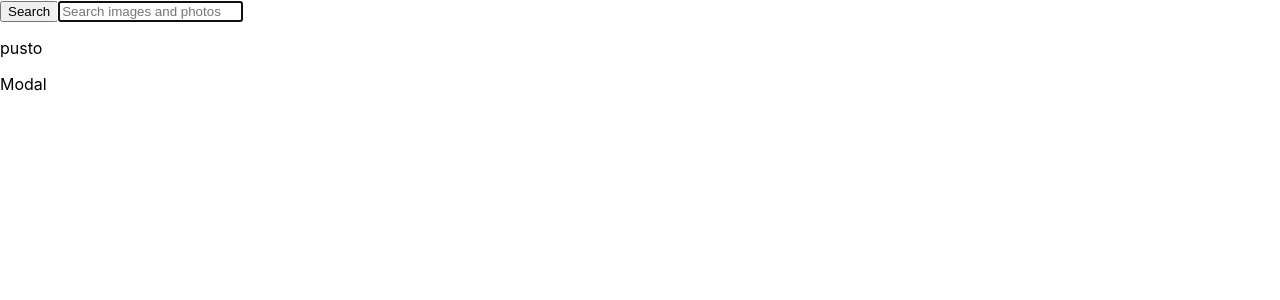
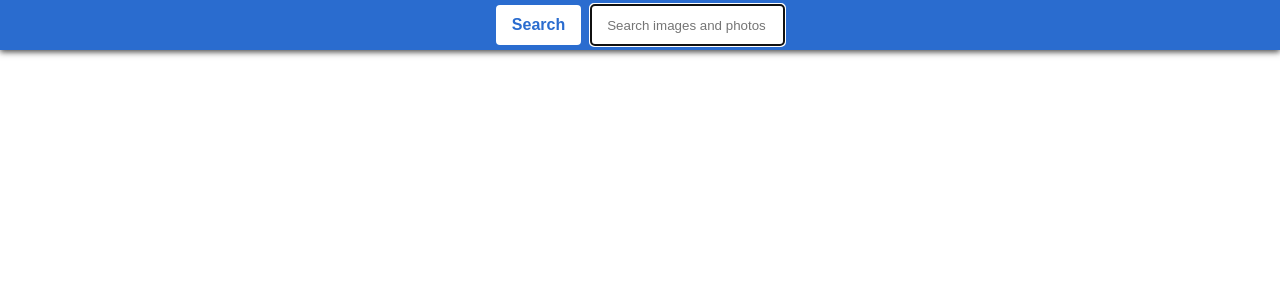
Before and after one commit to MateuszCharysz/goit-react-hw-03-image-finder, a React (Create React App) app: page / in a window 1280 px wide. Shown: the top 300 px of the page. Built offline with nearby package versions, Linux system fonts and the light colour scheme.

Commit message:
little css
starting css battle

```diff
--- a/src/components/imageGallery/ImageGallery.jsx
+++ b/src/components/imageGallery/ImageGallery.jsx
@@ -1,11 +1,12 @@
 import React from 'react';
 import PropTypes from 'prop-types'
 import ImageGalleryItem from 'components/imageGalleryItem/ImageGalleryItem';
+import css from './ImageGallery.module.css'
 
 const ImageGallery = ({ data }) => {
   console.log(data);
   return (
-    <ul className="gallery">
+    <ul className={css.gallery}>
       {data.map(({ id, webformatURL, tags }) => (
         <ImageGalleryItem key={id} smallUrl={webformatURL} alt={tags} />
       ))}
--- /dev/null
+++ b/src/components/imageGallery/ImageGallery.module.css
@@ -0,0 +1,13 @@
+.gallery {
+    display: grid;
+    max-width: 1330px;
+    grid-template-columns: repeat(auto-fit, minmax(320px, 1fr));
+    grid-auto-rows: 240px;
+    grid-gap: 12px;
+    justify-content: center;
+    padding: 0 6px;
+    list-style: none;
+    margin-top: 50px;
+    margin-left: auto;
+    margin-right: auto;
+}
--- a/src/components/imageGalleryItem/ImageGalleryItem.jsx
+++ b/src/components/imageGalleryItem/ImageGalleryItem.jsx
@@ -1,9 +1,10 @@
 import React from 'react';
 import PropTypes from 'prop-types'
+import css from './ImageGalleryItem.module.css'
 
 const ImageGalleryItem = ({ smallUrl, alt }) => {
   return (
-    <li className="gallery-item">
+    <li className={css.galleryItem}>
       <img src={smallUrl} alt={alt} />
     </li>
   );
--- /dev/null
+++ b/src/components/imageGalleryItem/ImageGalleryItem.module.css
@@ -0,0 +1,12 @@
+:root {
+
+    --transition-time-timing: 250ms cubic-bezier(0.4, 0, 0.2, 1);
+    --sky: #2a6ccf
+}
+.galleryItem {
+    display: block;
+    height: 78%;
+    width: 100%;
+    object-fit: cover;
+    transition: transform var(--transition-time-timing);
+}
--- a/src/components/searchbar/Searchbar.jsx
+++ b/src/components/searchbar/Searchbar.jsx
@@ -1,22 +1,23 @@
 import React, { Component } from 'react';
 import PropTypes from 'prop-types';
+import css from './Searchbar.module.css'
 
 class Searchbar extends Component {
   render() {
     return (
-      <header className="searchbar">
+      <header className={css.searchbar}>
         <form
-          className="form"
+          className={css.form}
           onSubmit={e => {
             e.preventDefault();
             this.props.onSubmit(e.target.children[1].value);
           }}
         >
-          <button type="submit" className="button">
-            <span className="button-label">Search</span>
+          <button type="submit" className={css.button}>
+            <span className={css.buttonLabel}>Search</span>
           </button>
           <input
-            className="input"
+            className={css.input}
             type="text"
             autoComplete="off"
             autoFocus
--- /dev/null
+++ b/src/components/searchbar/Searchbar.module.css
@@ -0,0 +1,58 @@
+:root{
+    --transition-time-timing: 250ms cubic-bezier(0.4, 0, 0.2, 1);
+    --sky:#2a6ccf}
+
+.searchbar {
+    height: 50px;
+    width: 100vw;
+    background-color: var(--sky);
+    overflow: hidden;
+    transition: height var(--transition-time-timing);
+    box-shadow: 0 2px 6px rgba(25, 25, 25, 0.8);
+    position: fixed;
+    top: 0;
+    display: flex;
+    justify-content: center;
+    align-items: center;
+    gap: 10px;
+    z-index: 10;
+}
+
+.form {
+    display: flex;
+    gap: 10px;
+}
+
+.button {
+    background: #fff;
+    height: 40px;
+    border-radius: 4px;
+    font-style: normal;
+    font-weight: 700;
+    font-size: 16px;
+    line-height: 1.31;
+    text-align: center;
+    color: #2a6ccf;
+    border: 0px;
+    display: flex;
+    align-items: center;
+    justify-content: center;
+    padding: 0 16px;
+    transition: background-color 250ms cubic-bezier(0.4, 0, 0.2, 1)
+}
+
+.button:hover {
+    cursor: pointer;
+    background: #ECEBEB;
+}
+
+.button-label {margin-left: 16px;
+    fill: var(--sky);
+    stroke: var(--sky);}
+
+.input {
+    padding: 0;
+    padding-left: 16px;
+    border: 0;
+    border-radius: 4px;
+}
--- a/src/index.css
+++ b/src/index.css
@@ -13,3 +13,35 @@ code {
   font-family: source-code-pro, Menlo, Monaco, Consolas, 'Courier New',
     monospace;
 }
+
+h1,
+h2,
+h3,
+h4,
+h5,
+h6,
+p,
+ul,
+li,
+a,
+p,
+span,
+figure {
+  margin: 0;
+  padding: 0;
+  padding-inline-start: 0;
+  margin-block-start: 0;
+  margin-block-end: 0;
+  margin-inline-start: 0;
+  margin-inline-end: 0;
+  list-style-type: none;
+  text-decoration: none;
+  user-select: none;
+}
+
+/* CONTAINER (CENTERING AND WIDTH)
+============================================= */
+.container {
+  max-width: 1200px;
+  margin: 0 20px;
+}
```
